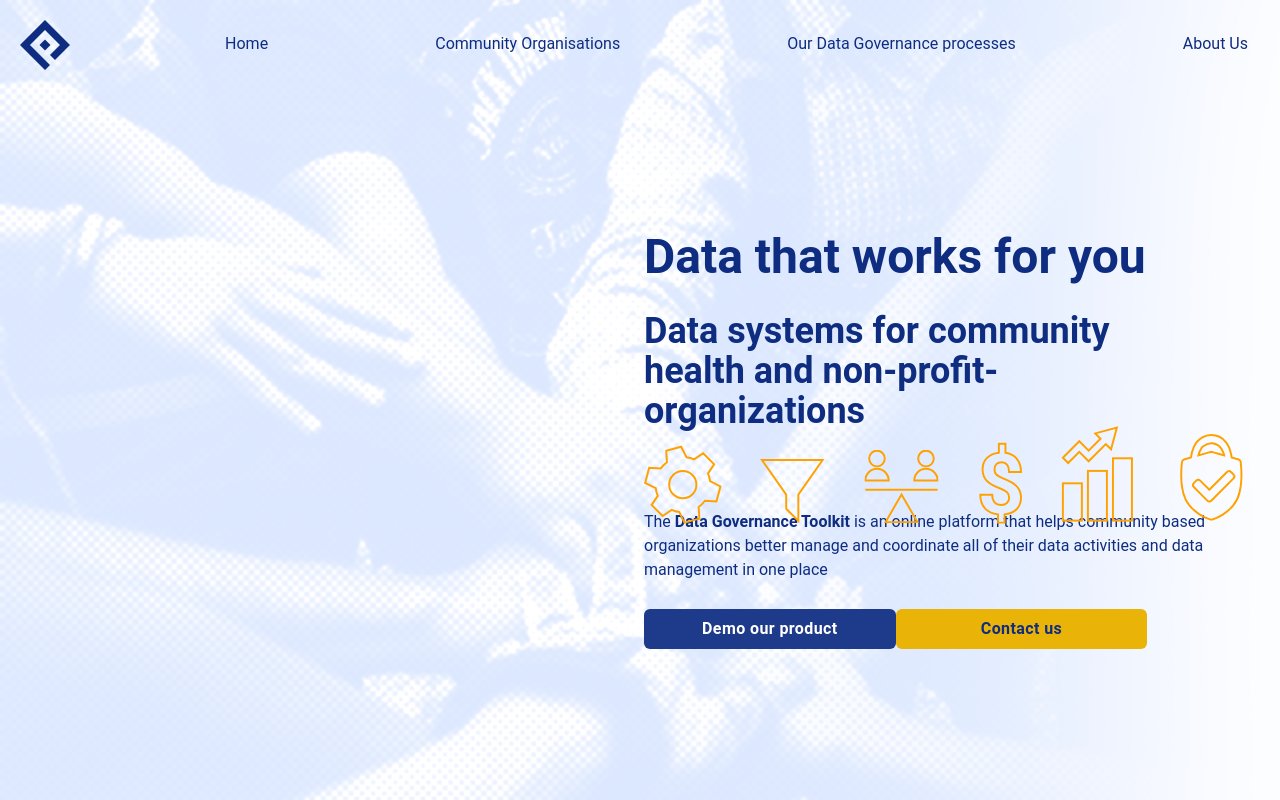
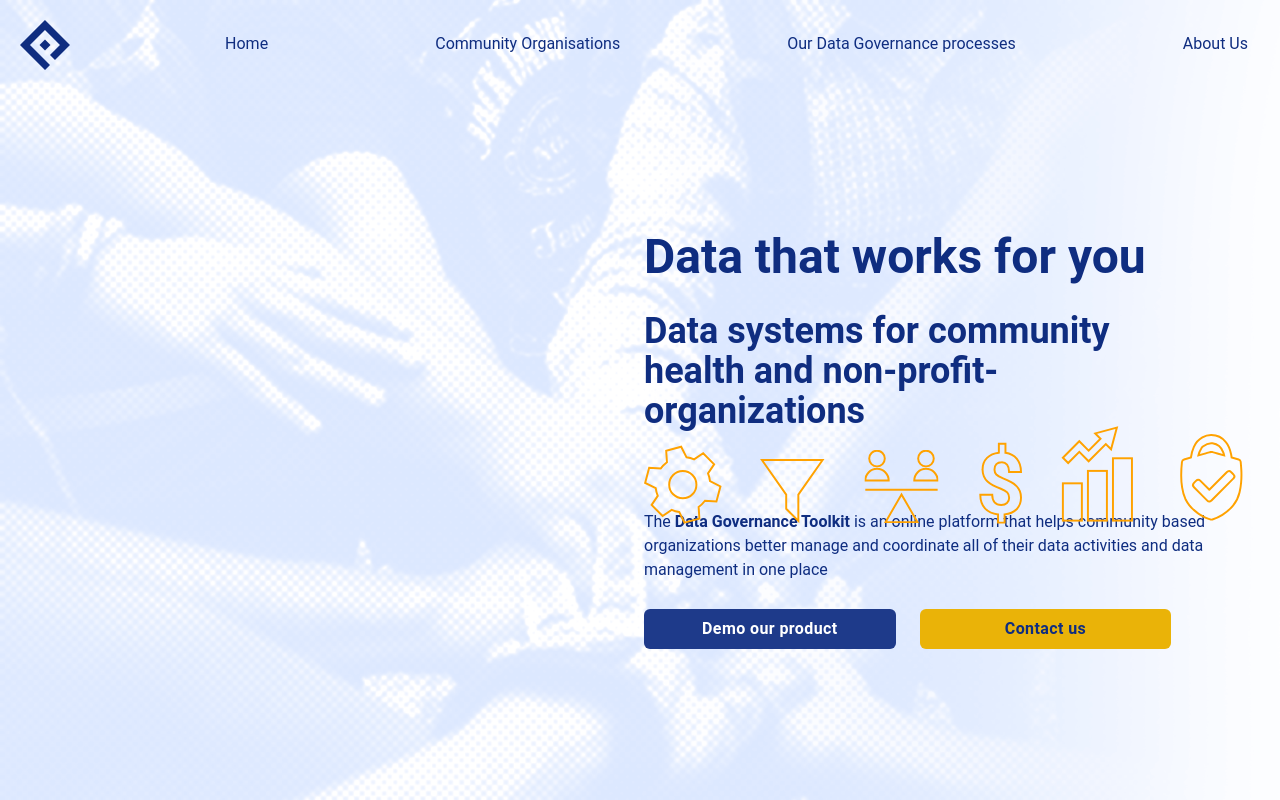
Before and after one commit to leoncan122/data-governance-toolkit, a Next.js app: page / in a window 1280 px wide. Shown: the top 800 px of the page. Built offline with nearby package versions, Linux system fonts and the light colour scheme.

Commit message:
fix home styles finished

```diff
--- a/pages/index.js
+++ b/pages/index.js
@@ -13,7 +13,7 @@ import Layout from "../components/Layout";
 export default function Home() {
   return (
     <Layout>
-      <main className="min-h-screen top-0">
+      <main className="min-h-screen  top-0">
         <Head>
           <title>Data Governance Toolkit</title>
           <meta
@@ -25,7 +25,7 @@ export default function Home() {
           <link rel="icon" href="/platformable-icon-logo.svg" />
         </Head>
         <div className="bg-image-section">
-          <section className="flex flex-col px-8 pt-28 sm:h-screen md:grid  md:pt-18  grid-cols-2 grid-rows-7 gap-9 sm:gap-2">
+          <section className=" container flex flex-col px-8 pt-28 sm:h-screen md:grid  md:pt-18  grid-cols-2 grid-rows-7 gap-9 sm:gap-2">
             <h1 className="col-start-2  row-start-2 self-center">
               Data that works for you
             </h1>
@@ -48,7 +48,7 @@ export default function Home() {
               place
             </p>
             <div className="col-start-2 row-start-6 md:place-self-start md:justify-self-center md:w-full flex ">
-              <button className="w-5/12 rounded-md sm:min-h-10 bg-blue-900 px-3 py-1 text-white font-semibold tracking-wide">
+              <button className="w-5/12 rounded-md sm:min-h-10 bg-blue-900 px-3 py-1 mr-6 text-white font-semibold tracking-wide">
                 Demo our product
               </button>
               <button className="w-5/12 rounded-md sm:min-h-10 bg-yellow-500 px-3 py-1  font-semibold tracking-wide ">
```
